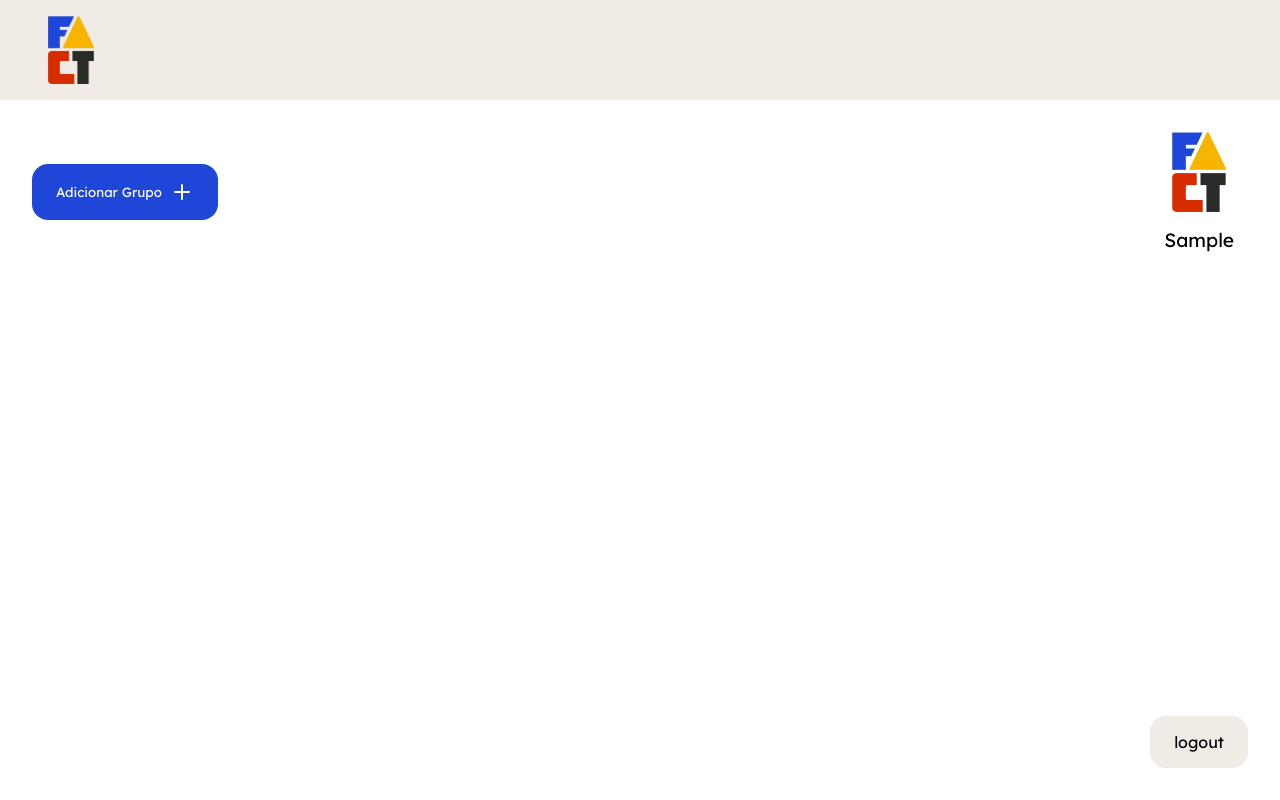
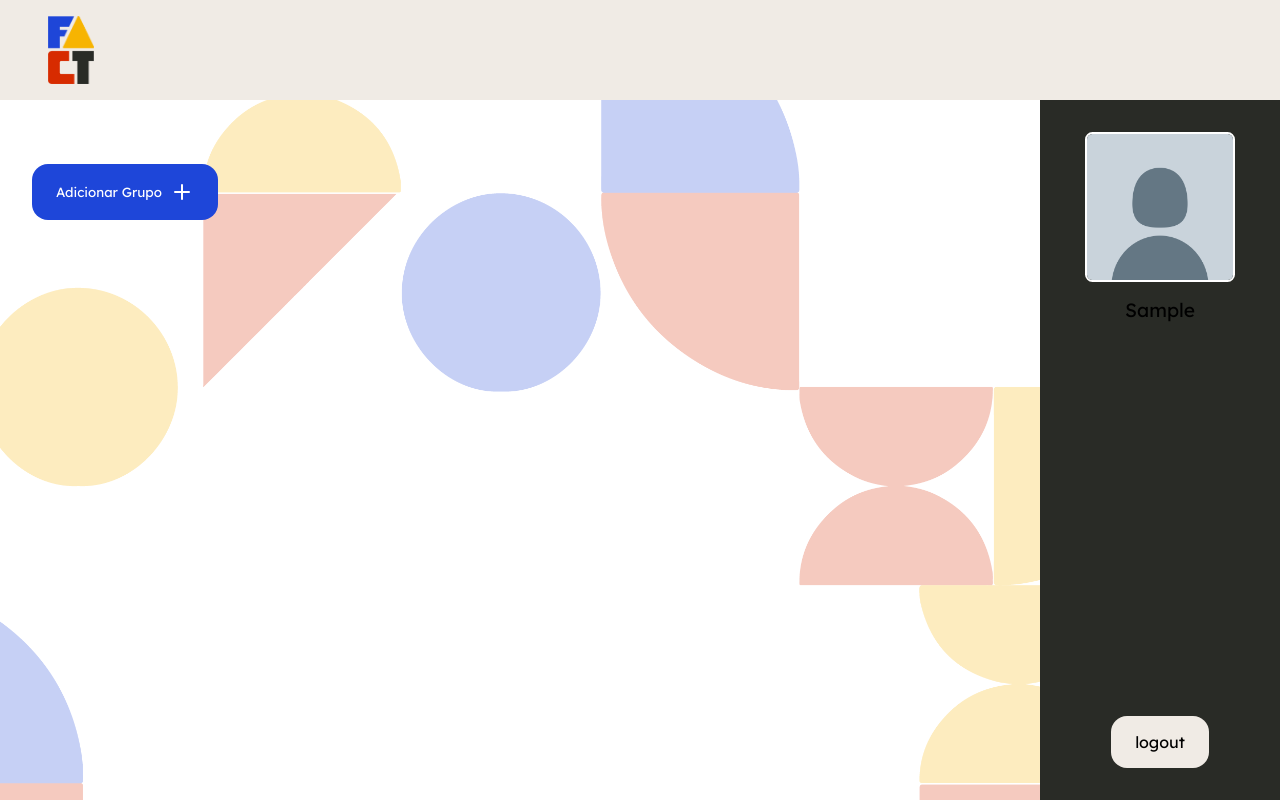
Before and after one commit to apabsp/fact-project, a Django app: page /app/ in a window 1280 px wide. Run offline with Django 5.2, Linux system fonts and the light colour scheme; the visitor is signed in with stand-in values (Sample User, id 1); data comes from the database, SQL or seed files in the repository; data that the repository does not hold is empty; parts of the project's set-up code (start-up, migrations or seed data) failed here and were passed over.

Commit message:
Co-authored-by: Leonardo Guedes <leonardo.c.c.guedes@gmail.com> Co-authored-by: Tanaka <helotanaka@users.noreply.github.com> Co-authored-by: Larissa Santos <lariisantos@users.noreply.github.com> Co-authored-by: João Pedro <JotaPeans@users.noreply.github.com>

```diff
--- a/feedbackApp/templates/feedbackApp/app.html
+++ b/feedbackApp/templates/feedbackApp/app.html
@@ -23,6 +23,7 @@
             <svg xmlns="http://www.w3.org/2000/svg" width="24" height="24" viewBox="0 0 24 24" fill="none" stroke="currentColor" stroke-width="2" stroke-linecap="round" stroke-linejoin="round" class="lucide lucide-plus"><path d="M5 12h14"/><path d="M12 5v14"/></svg>
         </button>
     </main>
+    <div class="background"></div>
 
     <div class="addGroup-modal">
         <div>
--- a/feedbackApp/templates/feedbackApp/base.html
+++ b/feedbackApp/templates/feedbackApp/base.html
@@ -26,8 +26,8 @@
         {% block content %}{% endblock %}
 
         <aside>
-            <div>
-                <img src="{% static 'images/factLogo.png' %}" height="80" alt="FACT">
+            <div id = "usuario">
+                <img class = "temBorda" src="{% static 'images/imagem_padrao.png' %}" height="150" width = "150" alt="FACT">
                 <p>{{user}}</p>
             </div>
 
--- a/static/feedbackApp/css/app.css
+++ b/static/feedbackApp/css/app.css
@@ -18,6 +18,17 @@ main {
     flex-direction: column;
     gap: 2rem;
     padding: 2rem;
+}
+
+.background {
+    opacity: 50%;
+    position: absolute;
+    left: 0;
+    top: 0;
+    z-index: -1;
+    width: 100%;
+    height: 100%;
+    background: url("/static/images/background-principal.png") repeat;
 }
 
 .content {
@@ -76,3 +87,9 @@ main {
 #addGroup:hover {
     background-color: var(--blueHover);
 }
+
+
+.temBorda{
+    border: 2px solid white;
+    border-radius: 5%;
+}
--- a/static/feedbackApp/css/root.css
+++ b/static/feedbackApp/css/root.css
@@ -50,12 +50,15 @@ header > a > img {
 
 aside {
     height: 100%;
-    max-width: 15rem;
+    background-color: var(--black);
     display: flex;
     flex-direction: column;
     align-items: center;
     justify-content: space-between;
-    padding: 2rem;
+    padding: 2rem 0;
+    gap: 1rem;
+    width: 15rem;
+    max-width: 15rem;
 }
 
 aside > div {
```
Also changed, not shown: static/images/EVANDRO.png (added), static/images/imagem_padrao.png (added). Lines whose indentation alone changed are shown as unchanged.
